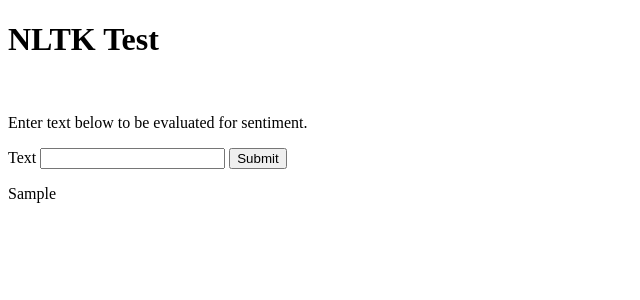
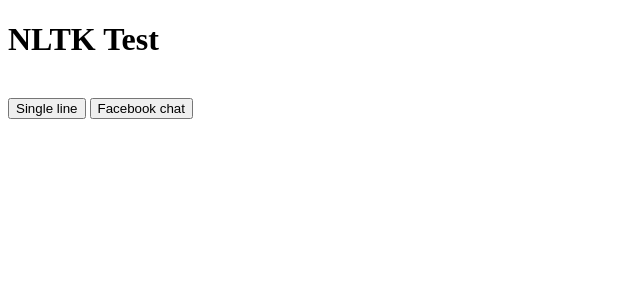
Before and after one commit to grenmester/sentimedia, a Flask app: template templates/index.html in a window 1280 px wide. Shown: the top 300 px of the page, without its empty margins (0-640 px from the left). Run offline with Flask 2, Linux system fonts and the light colour scheme; the template is opened without the code that fills it: most values are stand-ins (such as "Sample title", 1, 10 or a date in 2020).

Commit message:
Update index.html

```diff
--- a/templates/index.html
+++ b/templates/index.html
@@ -5,20 +5,50 @@
     </head>
     <body>
 		<script>
-			function computeSentiment() {
-				var testValue = document.getElementById('testMessage').value;
-				document.getElementById('sentiment').innerHTML = testValue;
+			function computeSentimentSingle() {
+				var testValue = document.getElementById('testMessageSingle').value;
+				document.getElementById('sentimentSingle').innerHTML = testValue;
+			}
+			function computeSentimentJSON() {
+				var testValue = document.getElementById('testMessageJSON').value;
+				document.getElementById('sentimentJSON').innerHTML = testValue;
+			}
+			function openCity(cityName) {
+				var i;
+				var x = document.getElementsByClassName("city");
+				for (i = 0; i < x.length; i++) {
+					x[i].style.display = "none";
+				}
+				document.getElementById(cityName).style.display = "block";
 			}
 		</script>
         <div class="container">
             <h1>NLTK Test</h1>
             <br>
-            <p>Enter text below to be evaluated for sentiment.</p>
-            <label>Text</label>
-            <input type="text" id="testMessage">
-            <input type="button" onclick='computeSentiment();' value="Submit">
-            <p id="sentiment"></p>
-            <p>{{ test_string }}</p>
+			<div class="w3-bar w3-black">
+				<button class="w3-bar-item w3-button" onclick="openCity('London')">Single line</button>
+				<button class="w3-bar-item w3-button" onclick="openCity('Paris')">Facebook chat</button>
+			</div>
+			<div id="London" class="city" style="display:none">
+				<!--<h2>London</h2>-->
+				<p><b>Enter text below to be evaluated for sentiment.</b></p>
+				<label>Text</label>
+				<input type="text" id="testMessageSingle">
+				<input type="button" onclick='computeSentimentSingle();' value="Submit">
+				<p id="sentimentSingle"></p>
+				<p>{{ test_string }}</p>
+			</div>
+
+			<div id="Paris" class="city" style="display:none">
+				<!--<h2>Paris</h2>-->
+				<p><b>Enter json text below to be evaluated for sentiment.</b></p>
+				<label>Text</label>
+				<input type="text" id="testMessageJSON">
+				<input type="button" onclick='computeSentimentJSON();' value="Submit">
+				<p id="sentimentJSON"></p>
+				<p>{{ test_string }}</p>
+			</div>
+
         </div>
     </body>
 </html>
```
